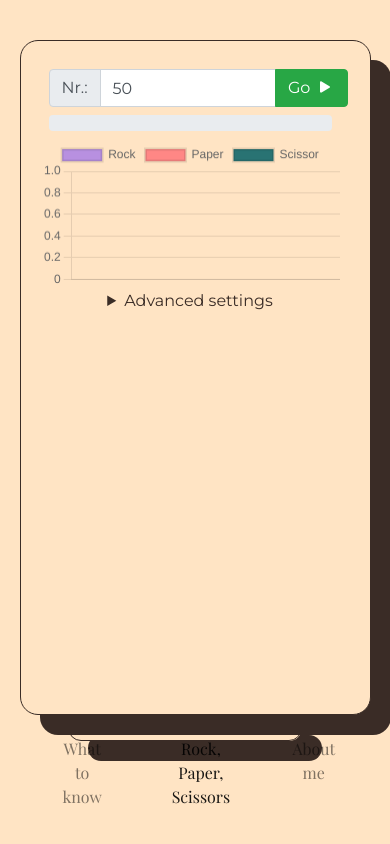
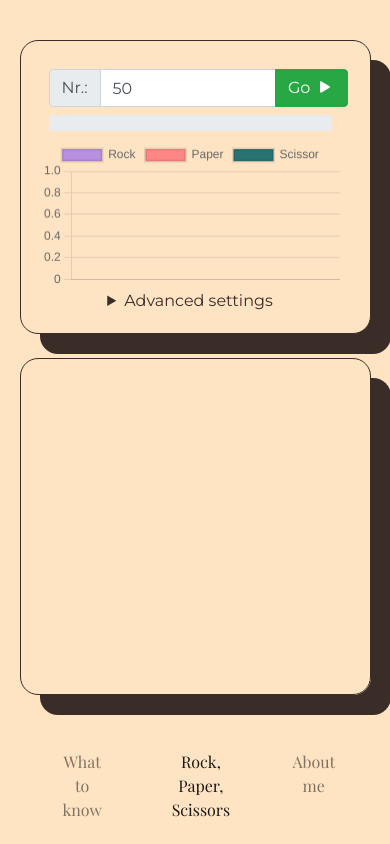
Before and after one commit to andreasnicklaus/rockpaperscissors, a Vue app in the folder app/: page / in a window 390 px wide. Built offline with nearby package versions, Linux system fonts and the light colour scheme.

Commit message:
Mobile support and Meta tags

```diff
--- a/app/package.json
+++ b/app/package.json
@@ -1,5 +1,5 @@
 {
-  "name": "app",
+  "name": "rockpaperscissors",
   "version": "0.1.0",
   "private": true,
   "scripts": {
--- a/app/public/index.html
+++ b/app/public/index.html
@@ -1,15 +1,43 @@
 <!DOCTYPE html>
 <html lang="">
   <head>
-    <meta charset="utf-8">
-    <meta http-equiv="X-UA-Compatible" content="IE=edge">
-    <meta name="viewport" content="width=device-width,initial-scale=1.0">
-    <link rel="icon" href="<%= BASE_URL %>favicon.ico">
-    <title><%= htmlWebpackPlugin.options.title %></title>
+    <meta charset="utf-8" />
+    <meta http-equiv="X-UA-Compatible" content="IE=edge" />
+    <meta name="viewport" content="width=device-width,initial-scale=1.0" />
+    <link rel="icon" href="<%= BASE_URL %>favicon.ico" />
+    <title>Rock, Paper, Scissors</title>
+    <meta
+      name="description"
+      content="Simulation of independent figures playing rock, paper, scissors"
+    />
+    <meta name="og:title" content="Rock, Paper, Scissors" />
+    <meta name="twitter:title" content="Rock, Paper, Scissors" />
+    <meta
+      name="og:description"
+      content="Simulation of independent figures playing rock, paper, scissors"
+    />
+    <meta
+      name="twitter:description"
+      content="Simulation of independent figures playing rock, paper, scissors"
+    />
+    <meta
+      name="og:image"
+      content="https://rps.andreasnicklaus.de/favicon.ico"
+    />
+    <meta
+      name="og:image"
+      content="https://rps.andreasnicklaus.de/favicon.ico"
+    />
+    <meta name="twitter:card" content="summery_large_image" />
+    <meta name="og:site_name" content="Rock, Paper, Scissors" />
   </head>
   <body>
     <noscript>
-      <strong>We're sorry but <%= htmlWebpackPlugin.options.title %> doesn't work properly without JavaScript enabled. Please enable it to continue.</strong>
+      <strong
+        >We're sorry but <%= htmlWebpackPlugin.options.title %> doesn't work
+        properly without JavaScript enabled. Please enable it to
+        continue.</strong
+      >
     </noscript>
     <div id="app"></div>
     <!-- built files will be auto injected -->
--- a/app/src/App.vue
+++ b/app/src/App.vue
@@ -1,6 +1,6 @@
 <template>
   <b-col id="app">
-    <router-view />
+    <router-view class="view" />
     <footer>
       <b-navbar>
         <b-navbar-nav class="m-auto">
@@ -41,7 +41,6 @@ html {
   background-color: var(--background-color);
   color: var(--shadow-color);
   padding-top: 40px;
-  padding-bottom: 30px;
   height: 100vh;
   display: flex;
   flex-direction: column;
@@ -58,4 +57,9 @@ html {
     }
   }
 }
+
+.view {
+  height: 90vh;
+  // overflow-y: scroll;
+}
 </style>
--- a/app/src/views/Home.vue
+++ b/app/src/views/Home.vue
@@ -1,6 +1,6 @@
 <template>
   <b-row id="Home">
-    <b-col id="setup">
+    <b-col id="setup" cols="12" md="4" class="mb-4">
       <b-input-group prepend="Nr.:" class="m-2">
         <b-input type="number" v-model="numberOfFigures" />
         <b-input-group-append v-if="!running">
@@ -38,7 +38,11 @@
           >
         </b-progress>
       </div>
-      <LineChart id="my-chart-id" :options="chartOptions" :data="chartData" />
+      <LineChart
+        id="progression-chart"
+        :options="chartOptions"
+        :data="chartData"
+      />
 
       <details>
         <summary>Advanced settings</summary>
@@ -131,7 +135,9 @@
       </details>
     </b-col>
 
-    <b-col class="ml-5" cols="8" id="canvas-wrapper">
+    <b-col md="1" class="d-none d-md-block" />
+
+    <b-col cols="12" md="7" id="canvas-wrapper" class="mb-4">
       <div id="canvas">
         <div
           v-for="(figure, index) in figures"
@@ -142,7 +148,7 @@
         >
           <b-icon-scissors v-if="figure.type == 's'" />
           <b-icon-journal-text v-if="figure.type == 'p'" />
-          <b-icon-snow v-if="figure.type == 'r'" />
+          <b-icon-circle v-if="figure.type == 'r'" />
         </div>
       </div>
     </b-col>
@@ -431,6 +437,7 @@ export default {
   width: 100vw;
   padding: 0 5vw;
   min-height: 80vh;
+  padding-bottom: 20px;
 }
 
 #setup {
@@ -439,23 +446,25 @@ export default {
   border: 1px solid var(--shadow-color);
   border-radius: 18px;
   box-shadow: var(--shadow-color) 20px 20px;
-  height: 80vh;
+  // height: max-content;
+  max-height: 80vh;
 }
 
 #canvas-wrapper {
-  padding-right: 18px;
-  padding-top: 24px;
-  padding-left: 0;
+  padding: 0;
   border: 1px solid var(--shadow-color);
   border-radius: 18px;
   box-shadow: var(--shadow-color) 20px 20px;
   max-height: 80vh;
+  min-height: 40vh;
 }
 
 #canvas {
+  margin-right: 18px;
+  margin-top: 24px;
   position: relative;
-  width: 100%;
-  height: 100%;
+  width: calc(100% - 18px);
+  height: calc(100% - 24px);
 }
 
 .figure {
```
Also changed, not shown: 1 other file (tests, documents, lock files or other folders).
